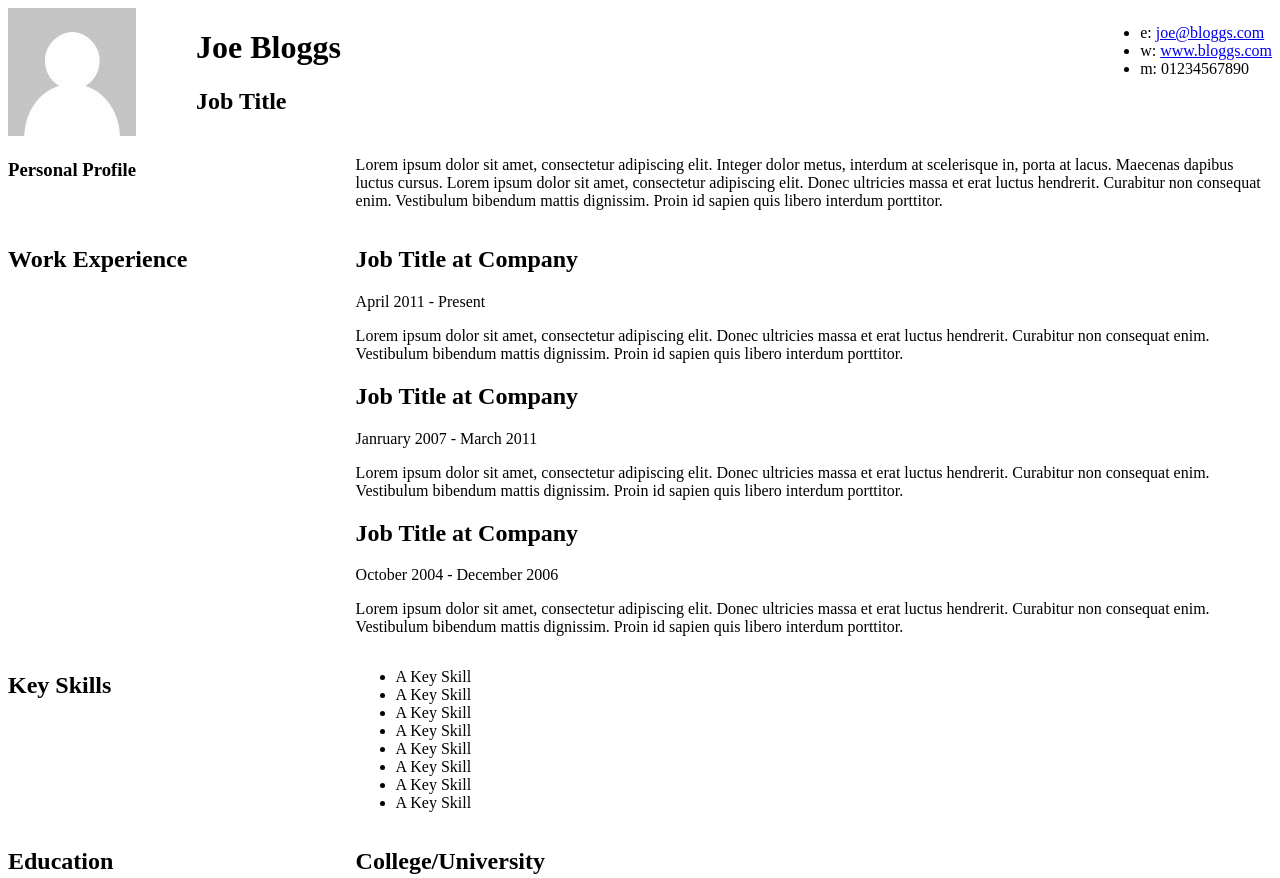
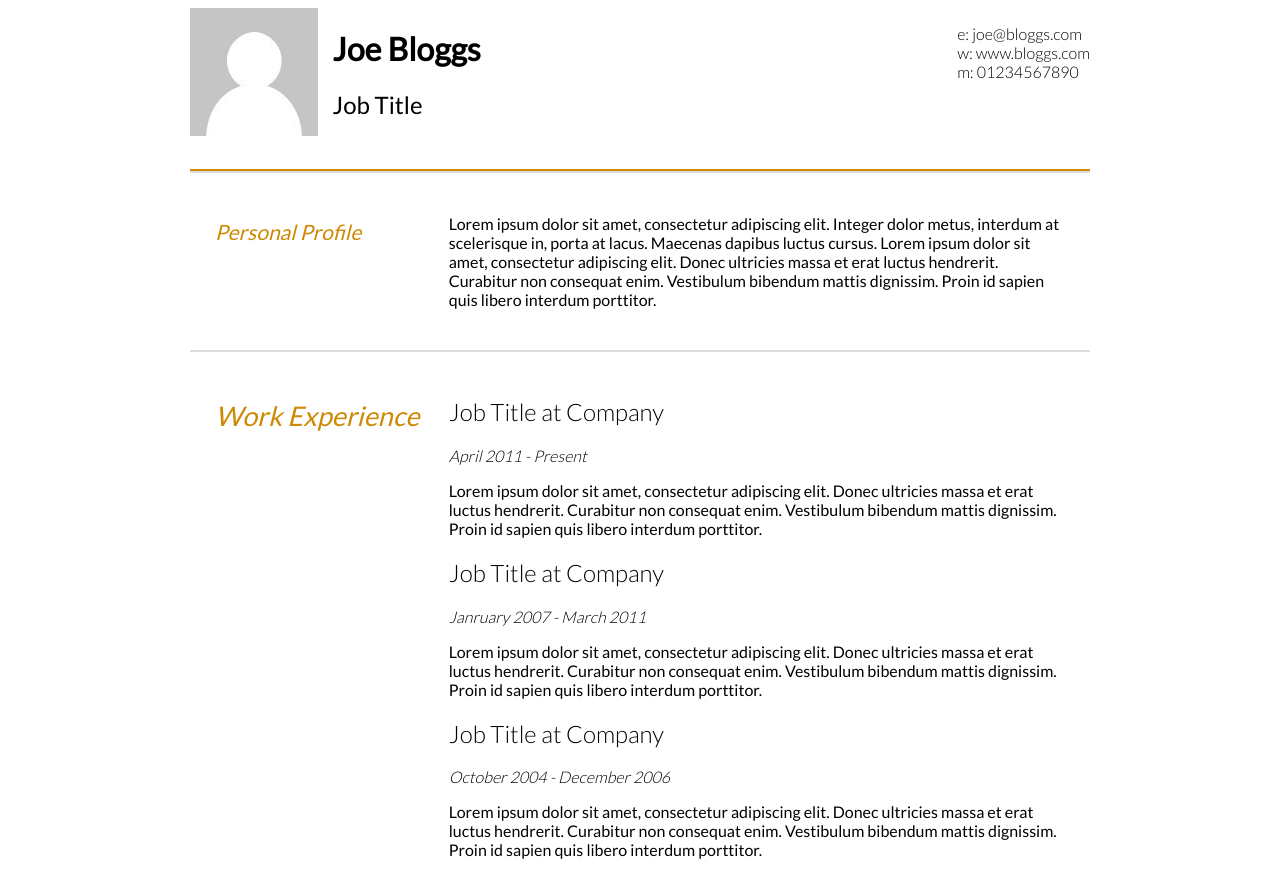
Before and after one commit to Kenzie-Academy-Brasil-Developers/estilizar-curriculo-sprint-2-gustavool1, a plain HTML site: page index.html in a window 1280 px wide. Shown: the top 878 px of the page. Drawn offline with Linux system fonts and the light colour scheme.

Commit message:
Entrega 30 - Gustavo

```diff
--- a/index.html
+++ b/index.html
@@ -22,7 +22,7 @@
 		</div>
 
 		<div id="name">
-			<h1>Joe Bloggs</h1>
+			<h1 class="name-owner">Joe Bloggs</h1>
 			<h2>Job Title</h2>
 		</div>
 
@@ -86,14 +86,14 @@
 
 			<div class="sectionContent">
 				<ul class="keySkills">
-					<li>A Key Skill</li>
-					<li>A Key Skill</li>
-					<li>A Key Skill</li>
-					<li>A Key Skill</li>
-					<li>A Key Skill</li>
-					<li>A Key Skill</li>
-					<li>A Key Skill</li>
-					<li>A Key Skill</li>
+					<li class="primeiros">A Key Skill</li>
+					<li class="primeiros">A Key Skill</li>
+					<li class="primeiros">A Key Skill</li>
+					<li class="domeio">A Key Skill</li>
+					<li class="domeio">A Key Skill</li>
+					<li class="domeio">A Key Skill</li>
+					<li class="ultimos">A Key Skill</li>
+					<li class="ultimos">A Key Skill</li>
 				</ul>
 			</div>
 			<div class="clear"></div>
--- a/style.css
+++ b/style.css
@@ -1,3 +1,6 @@
+body{
+	font-family: 'Lato', 'Helvetica','Arial', sans-serif;
+}
 .clear {
 	clear: both;
 }
@@ -6,22 +9,77 @@
 	width: 12.5%;
 	float: left;
 	margin-right: 30px;
+	margin-bottom: 30px ;
 }
 
 #name {
 	float: left;
 }
+#name h2{
+	font-weight: 400;
+}
 
 #contactDetails {
 	float: right;
+}
+.mainDetails{
+	border-bottom: solid 2px #cf8a05;
+
 }
 
 .sectionTitle {
 	float: left;
 	width: 25%;
+	color:#cf8a05 ;
+
+	font-style: italic;
+	font-size: 18px;
 }
 
 .sectionContent {
 	float: right;
 	width: 72.5%;
+
 }
+
+#cv{
+	width: 900px;
+	margin-left: auto;
+	margin-right: auto;
+
+
+}
+
+#contactDetails ul li{
+	list-style:none;
+	font-weight: 350;
+}
+#contactDetails ul li a{
+	color: black;
+	text-decoration: none;
+}
+#contactDetails ul li a:hover{
+	color:#cf8a05 ;
+}
+#mainArea h1{
+	font-weight: 450;
+}
+
+#mainArea h2{
+	font-weight: 40;
+}
+section .sectionContent .keySkills{
+	column-count: 3;
+}
+section .sectionContent .keySkills li{
+
+	list-style:none;
+}
+section  {
+	padding: 25px;
+	border-top: 2px solid #dedede;
+}
+.subDetails{
+	font-style: italic;
+	font-weight: 100;
+}
```
